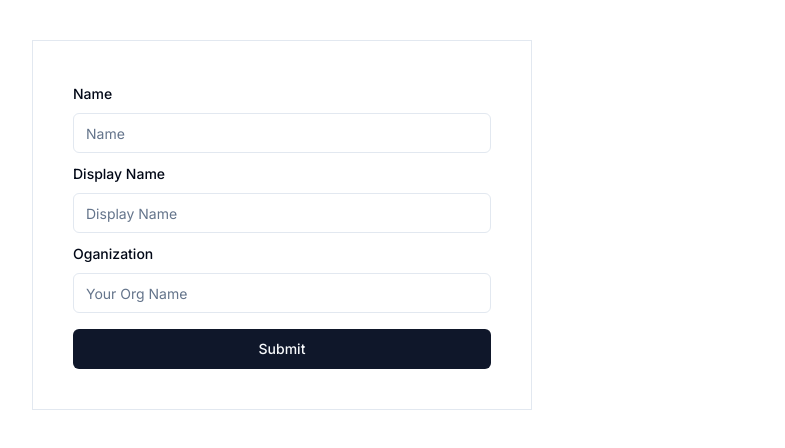
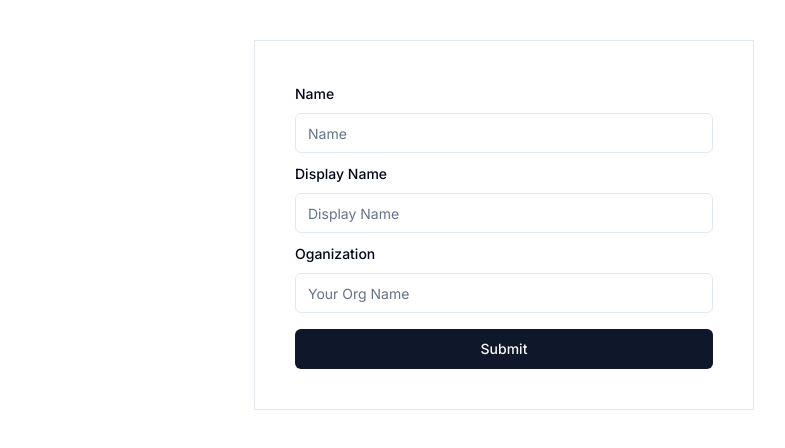
Before and after one commit to SayarB/audlib-next, a Next.js app: page /onboard in a window 1280 px wide. Shown: the top 448 px of the page, without its empty margins (136-921 px from the left). Built offline with nearby package versions, Linux system fonts and the light colour scheme; no server answers; sample sign-in values are in the browser's storage.

Commit message:
autoselect org when creating

```diff
--- a/src/app/onboard/page.tsx
+++ b/src/app/onboard/page.tsx
@@ -50,7 +50,7 @@ const OnboardPage = () => {
         }
     }
     return (
-        <div>
+        <div className='flex justify-center items-center'>
             <div className='w-[80vw] max-w-[500px] p-10 border border-input'>
                 <Form {...form}>
                     <form onSubmit={form.handleSubmit(onSubmit)} className='space-y-2'>
--- a/src/app/org/create/page.tsx
+++ b/src/app/org/create/page.tsx
@@ -10,10 +10,12 @@ import { env } from "@/env/schema"
 import { useState } from "react"
 import { useForm } from "react-hook-form"
 import { z } from "zod"
+import { useCurrentOrg } from "@/hooks/useOrg"
 
 const CreateOrganizationPage = () => {
 
     const { getToken } = useAuth()
+    const { updateOrg } = useCurrentOrg()
     const [loading, setLoading] = useState(false)
     const form = useForm<z.infer<typeof createOrgSchema>>({
         resolver: zodResolver(createOrgSchema),
@@ -34,6 +36,11 @@ const CreateOrganizationPage = () => {
             },
             body: JSON.stringify(data)
         })
+        if (res.status === 201) {
+            const data = await res.json()
+            await updateOrg(data.clerk_id)
+            window.location.href = "/"
+        }
         setLoading(false)
 
     }
--- a/src/components/composite/Combobox.tsx
+++ b/src/components/composite/Combobox.tsx
@@ -56,7 +56,6 @@ export function Combobox({ current, values, onCreateNew, onSelect }: Props) {
       </PopoverTrigger>
       <PopoverContent className="w-[200px] p-0">
         <Command>
-          <CommandInput placeholder="Search Organization ..." className="h-9" />
           <CommandEmpty>No organizations found.</CommandEmpty>
           <CommandGroup>
             {values.map((element) => (
```
